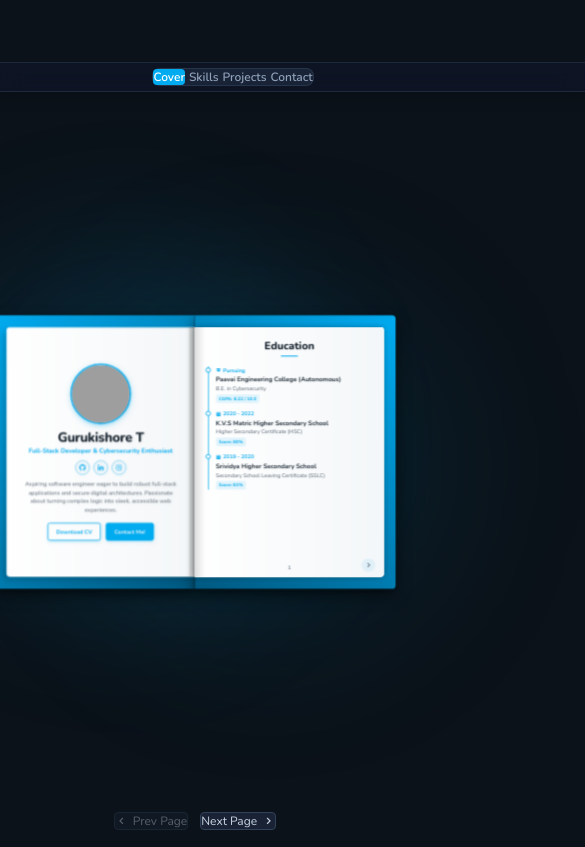
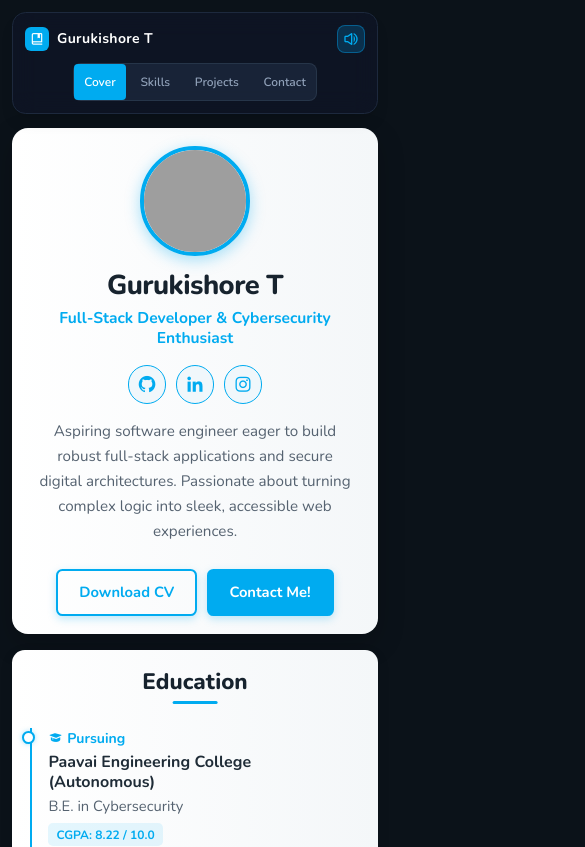
Before and after one commit to Gurukishore01/Guru_Portfolio, a React (Vite) app: page / in a window 390 px wide. Shown: the top 847 px of the page, 585 px wide, since content can reach past the window. Built offline with nearby package versions, Linux system fonts and the light colour scheme; grey boxes are pictures that could not be loaded.

Commit message:
Implement responsive mobile styles for Guru_Portfolio
Added responsive styles for mobile layout in Guru_Portfolio.

```diff
--- a/src/index.css
+++ b/src/index.css
@@ -784,3 +784,376 @@ body {
   background: rgba(0, 171, 240, 0.3);
   border-radius: 4px;
 }
+/*
+ * Responsive mobile reading layout for Guru_Portfolio.
+ * Append this block to the END of src/index.css.
+ * Desktop/tablet 3D flip-book styles remain unchanged.
+ */
+@media (max-width: 767px) {
+  html {
+    scroll-behavior: smooth;
+    -webkit-text-size-adjust: 100%;
+  }
+
+  body {
+    display: block;
+    min-height: 100vh;
+    min-height: 100dvh;
+    padding: 0;
+    overflow-x: hidden;
+    overflow-y: auto;
+    align-items: initial;
+    justify-content: initial;
+  }
+
+  #root {
+    width: 100%;
+    min-height: 100vh;
+    min-height: 100dvh;
+  }
+
+  #root > div {
+    min-height: 100vh;
+    min-height: 100dvh;
+    height: auto;
+    width: 100%;
+    padding: 0.75rem !important;
+    justify-content: flex-start !important;
+    align-items: stretch !important;
+    overflow: visible !important;
+  }
+
+  #root > div > header {
+    width: 100%;
+    max-width: none;
+    margin: 0 0 0.85rem;
+    padding: 0.75rem;
+    gap: 0.65rem;
+    flex-wrap: wrap;
+    border-radius: 0.85rem;
+  }
+
+  #root > div > header > div:nth-child(2) {
+    order: 3;
+    width: 100%;
+    display: flex;
+    flex-wrap: wrap;
+    justify-content: center;
+    gap: 0.3rem;
+  }
+
+  #root > div > header > div:nth-child(2) button {
+    min-height: 2.25rem;
+    padding: 0.45rem 0.65rem;
+  }
+
+  #root > div > header > div:last-child {
+    margin-left: auto;
+    gap: 0.35rem;
+  }
+
+  #root > div > header button[title="Replay Opening Transition"] {
+    display: none !important;
+  }
+
+  .bench-environment {
+    display: block !important;
+    width: 100%;
+    max-width: 100%;
+    margin: 0;
+    transform: none !important;
+    transform-origin: top center !important;
+    transition: none !important;
+  }
+
+  .bench-surface-shadow,
+  .cover,
+  .book-spine-crease {
+    display: none !important;
+  }
+
+  .wrapper {
+    width: 100%;
+    max-width: 100%;
+    height: auto;
+    min-height: 0;
+    padding: 0;
+    perspective: none;
+    animation: none;
+  }
+
+  .book {
+    display: flex;
+    flex-direction: column;
+    width: 100%;
+    height: auto;
+    perspective: none;
+    transform: none;
+    transform-style: flat;
+    gap: 0;
+  }
+
+  .book .book-page,
+  .book-page.page-left,
+  .book-page.page-right {
+    position: relative !important;
+    inset: auto !important;
+    display: flex;
+    flex-direction: column;
+    width: 100% !important;
+    height: auto !important;
+    min-height: 0 !important;
+    margin: 0 0 1rem;
+    padding: 1.15rem;
+    overflow: visible !important;
+    transform: none !important;
+    transform-style: flat !important;
+    transition: none !important;
+    border-radius: 1rem;
+    background: var(--pages-color);
+    box-shadow: 0 10px 28px rgba(0, 0, 0, 0.2);
+  }
+
+  .book-page.page-left {
+    z-index: 1 !important;
+  }
+
+  .book-page.page-right,
+  .book-page.page-right.turn,
+  .book-page.page-right.flipping {
+    z-index: 1 !important;
+    right: auto;
+    left: auto;
+    padding: 0 !important;
+    background: transparent;
+    box-shadow: none;
+    transform: none !important;
+  }
+
+  .book-page .page-front,
+  .book-page .page-back {
+    position: relative !important;
+    inset: auto !important;
+    display: flex;
+    flex: 0 0 auto;
+    flex-direction: column;
+    width: 100%;
+    height: auto !important;
+    min-height: 0 !important;
+    margin: 0 0 1rem;
+    padding: 1.15rem;
+    overflow: visible !important;
+    transform: none !important;
+    backface-visibility: visible !important;
+    -webkit-backface-visibility: visible !important;
+    border-radius: 0.8rem;
+    background: var(--pages-color);
+    box-shadow: 0 4px 14px rgba(0, 0, 0, 0.08);
+  }
+
+  .book-page .page-front:last-child,
+  .book-page .page-back:last-child {
+    margin-bottom: 0;
+  }
+
+  .book-page.page-left::after,
+  .book-page .page-front::before,
+  .book-page .page-back::after {
+    display: none !important;
+    content: none !important;
+  }
+
+  .profile-page {
+    gap: 0.15rem;
+  }
+
+  .profile-page .avatar-container {
+    width: clamp(100px, 28vw, 145px);
+    height: clamp(100px, 28vw, 145px);
+    margin-bottom: 0.75rem;
+  }
+
+  .profile-page h1 {
+    font-size: clamp(1.65rem, 7vw, 2.1rem);
+    overflow-wrap: anywhere;
+  }
+
+  .profile-page h3 {
+    max-width: 100%;
+    font-size: clamp(0.95rem, 4vw, 1.05rem);
+  }
+
+  .profile-page p {
+    max-width: 38rem;
+    font-size: 0.95rem;
+    line-height: 1.65;
+  }
+
+  .profile-page .btn-box {
+    width: 100%;
+    flex-wrap: wrap;
+    justify-content: center;
+    gap: 0.6rem;
+  }
+
+  .btn {
+    min-height: 2.75rem;
+    max-width: 100%;
+    white-space: normal;
+  }
+
+  .title {
+    font-size: clamp(1.4rem, 5.5vw, 1.75rem);
+    line-height: 1.2;
+    margin-bottom: 1rem;
+    overflow-wrap: anywhere;
+  }
+
+  .workeduc-box {
+    gap: 1.25rem;
+    padding-left: 1rem;
+  }
+
+  .workeduc-content h3 {
+    font-size: 1rem;
+    overflow-wrap: anywhere;
+  }
+
+  .workeduc-content p,
+  .project-card p,
+  .cta-card p.description {
+    font-size: 0.92rem;
+    line-height: 1.6;
+  }
+
+  .skills-box {
+    gap: 1.15rem;
+  }
+
+  .skills-content-grid {
+    gap: 0.45rem;
+  }
+
+  .skill-badge {
+    max-width: 100%;
+    font-size: 0.82rem;
+    overflow-wrap: anywhere;
+  }
+
+  .project-card {
+    padding: 0.9rem;
+  }
+
+  .project-card .proj-header {
+    gap: 0.5rem;
+  }
+
+  .project-card h3,
+  .project-card .tech-tag {
+    overflow-wrap: anywhere;
+  }
+
+  .cta-card {
+    width: 100%;
+    padding: 1.1rem;
+    gap: 0.85rem;
+  }
+
+  .cta-card h2 {
+    font-size: clamp(1.05rem, 4.8vw, 1.25rem);
+    overflow-wrap: anywhere;
+  }
+
+  .cta-hint {
+    max-width: 100%;
+    flex-wrap: wrap;
+    justify-content: center;
+    line-height: 1.5;
+  }
+
+  .contact-box,
+  .contact-form {
+    width: 100%;
+    min-width: 0;
+  }
+
+  .contact-form .field {
+    min-width: 0;
+    min-height: 2.8rem;
+    padding: 0.75rem;
+    font-size: 1rem;
+  }
+
+  .contact-form textarea.field {
+    min-height: 7rem;
+    height: 7rem;
+    resize: vertical;
+  }
+
+  .contact-details {
+    min-width: 0;
+    padding: 0.8rem;
+    gap: 0.65rem;
+  }
+
+  .contact-detail-item {
+    min-width: 0;
+    flex-wrap: wrap;
+    gap: 0.45rem;
+    font-size: 0.82rem;
+  }
+
+  .contact-detail-item a {
+    min-width: 0;
+    max-width: 100%;
+    overflow-wrap: anywhere;
+  }
+
+  .contact-detail-item button {
+    min-height: 1.9rem;
+  }
+
+  .number-page,
+  .nextprev-btn,
+  .back-profile {
+    display: none !important;
+  }
+
+  #turn-1,
+  #turn-2,
+  #turn-3,
+  #turn-1 .page-front,
+  #turn-1 .page-back,
+  #turn-2 .page-front,
+  #turn-2 .page-back,
+  #turn-3 .page-front,
+  #turn-3 .page-back,
+  .profile-page,
+  .contact-box {
+    scroll-margin-top: 0.75rem;
+  }
+
+  #root > div > footer {
+    display: none !important;
+  }
+
+  /* Keep modals usable on small screens. */
+  [role="dialog"] {
+    max-width: calc(100vw - 1.5rem);
+    max-height: calc(100dvh - 1.5rem);
+    overflow-y: auto;
+  }
+}
+
+@media (prefers-reduced-motion: reduce) {
+  .book-page.page-right,
+  .book-page .page-front,
+  .book-page .page-back,
+  .profile-page .social-media a,
+  .project-card,
+  .skill-badge {
+    scroll-behavior: auto;
+    transition-duration: 0.01ms !important;
+    animation-duration: 0.01ms !important;
+  }
+}
```
